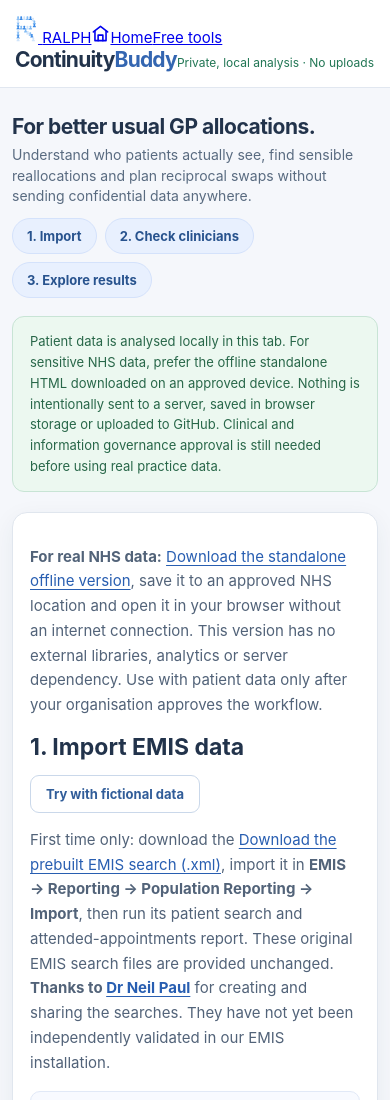
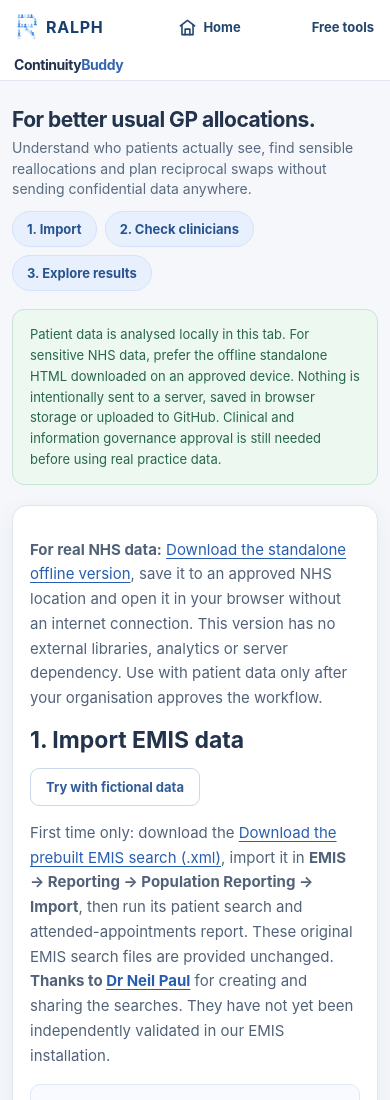
Before and after one commit to drmccodes/continuity-Buddy, a plain HTML site: page index.html in a window 390 px wide. Shown: the top 1100 px of the page. Drawn offline with Linux system fonts and the light colour scheme.

Commit message:
Style compact RALPH navigation and responsive GP table

```diff
--- a/v2.css
+++ b/v2.css
@@ -43,3 +43,30 @@
 .gp-breakdown-table tbody td{padding:10px 9px}
 .gp-breakdown-table tbody td:first-child{white-space:nowrap}
 .gp-breakdown-table tbody input[type=number]{width:100%;min-width:0}
+
+/* Site navigation shared with Project RALPH, compact enough for the analyser. */
+header.app-header{padding:0 22px}
+.app-header-inner{width:100%;max-width:1150px;margin:0 auto;min-height:62px;display:flex;justify-content:space-between;align-items:center;gap:18px}
+.app-nav{display:flex;align-items:center;flex-wrap:wrap;gap:16px}
+.app-nav a{text-decoration:none;color:#23466e;font-size:13px;font-weight:650;display:inline-flex;align-items:center;justify-content:center;gap:6px;border-radius:7px;padding:6px 2px}
+.app-nav a:hover,.app-nav a:focus-visible{color:#215ea8;background:#ecf3fc}
+.app-nav .ralph-brand{gap:7px;font-size:18px;letter-spacing:.045em;font-weight:750;margin-right:4px;color:#173f70}
+.app-nav .ralph-brand svg{display:block;flex:none;width:23px;height:28px}
+.app-nav .home-link svg{display:block;flex:none}
+.app-header-end{display:flex;align-items:center;gap:16px}
+.app-header-end .app-name{font-size:16px;letter-spacing:-.45px;white-space:nowrap}
+.app-header-end .app-name span{color:#3466b1}
+.app-header-end small{white-space:nowrap}
+@media(max-width:780px){
+ .app-header-inner{min-height:56px;flex-wrap:wrap;gap:0 12px;padding:7px 0}
+ .app-nav{gap:12px}
+ .app-header-end small{display:none}
+}
+@media(max-width:510px){
+ header.app-header{padding:0 14px}
+ .app-header-inner{gap:6px}
+ .app-nav{width:100%;justify-content:space-between;gap:8px}
+ .app-header-end{margin-top:3px}
+ .app-header-end .app-name{font-size:14px}
+ .app-nav .ralph-brand{font-size:16px}
+}
```
